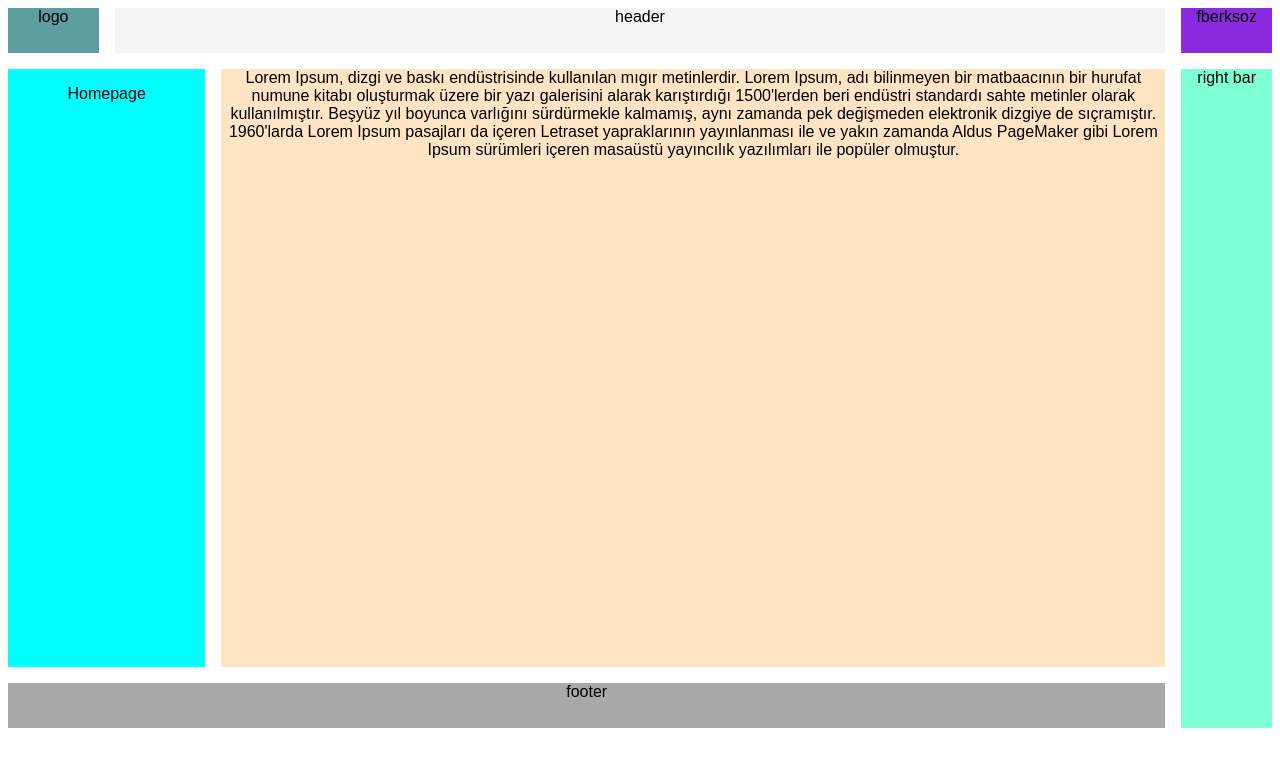
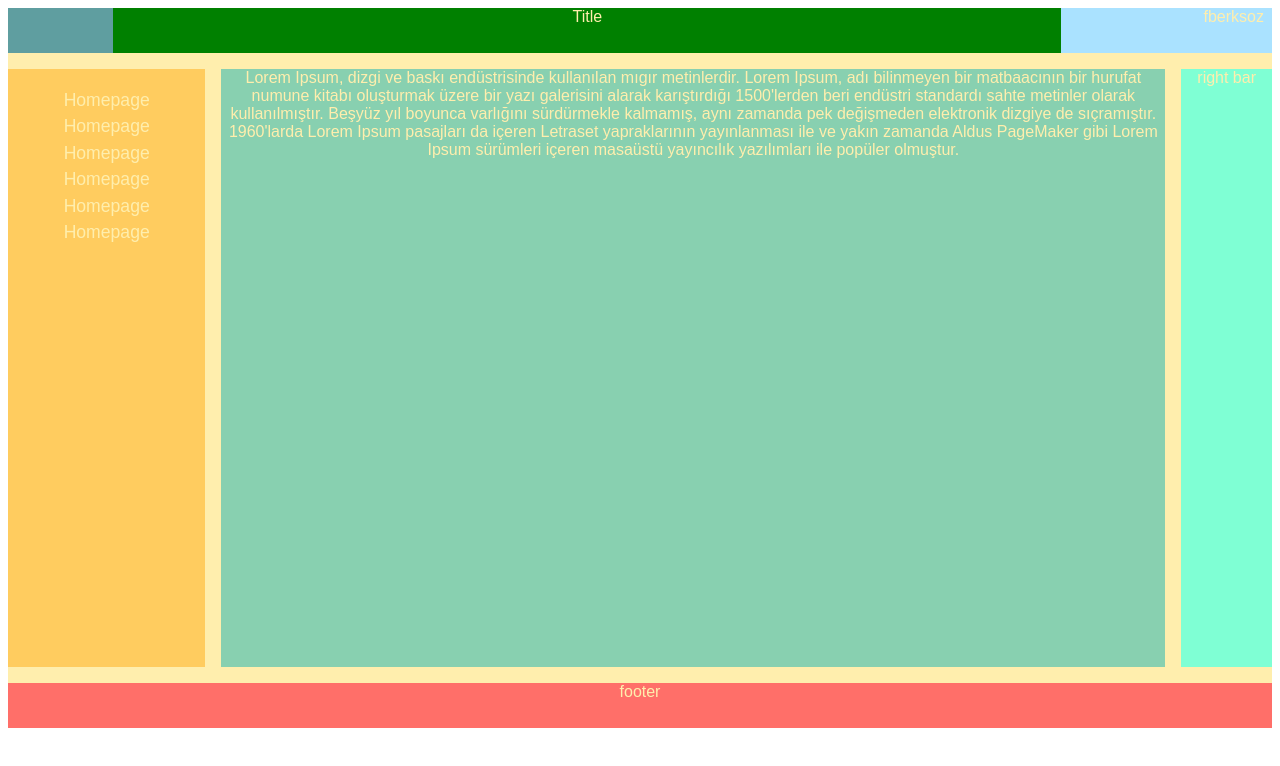
Before and after one commit to deveyloper/cssplayground, a website: page index.html in a window 1280 px wide. Drawn offline with Linux system fonts and the light colour scheme.

Commit message:
package.json

```diff
--- a/index.html
+++ b/index.html
@@ -8,15 +8,22 @@
 
   <body>
     <div class="container">
-      <div class="grid-item logo">logo</div>
-      <div class="grid-item header">header</div>
-      <div class="grid-item user">
-        fberksoz
+      <div class="grid-item header">
+        <div class="grid-item logo"></div>
+        <div class="title">Title</div>
+        <div class="grid-item user">
+          fberksoz
+        </div>
       </div>
       <div class="grid-item left-menu">
-          <ul>
-              <li>Homepage</li>
-          </ul>
+        <ul>
+          <li>Homepage</li>
+          <li>Homepage</li>
+          <li>Homepage</li>
+          <li>Homepage</li>
+          <li>Homepage</li>
+          <li>Homepage</li>
+        </ul>
       </div>
       <div class="grid-item content">
         Lorem Ipsum, dizgi ve baskı endüstrisinde kullanılan mıgır metinlerdir.
--- a/style.css
+++ b/style.css
@@ -9,63 +9,75 @@ div.container {
   grid-gap: 1em;
   margin-bottom: 10px;
   height: 90vh;
+  justify-content: center;
+  color: #ffeead;
+  font: 2em;
+  background-color: #ffeead;
 }
 
 div.container > div {
   text-align: center;
+  overflow: hidden;
 }
-div.container > div:nth-child(odd) {
+
+.header {
+  background-color: darkgoldenrod;
+  grid-column: 1/-1;
+  grid-row: 1/ 2;
+  display: grid;
+  grid-template-columns: repeat(12, 1fr);
+  grid-template-rows: 1fr;
 }
 
 .logo {
   background-color: cadetblue;
   grid-column: 1/2;
-    grid-row: 1/2;
 }
 
-.header {
-    background-color: whitesmoke;
-    grid-column: 2/12;
-    grid-row: 1/2;
+.title {
+  grid-column: 2/11;
+  background-color: green;
 }
 
 .user {
-    background-color: blueviolet;;
-    grid-column: 12/13;
-    grid-row: 1/2;
+  text-align: right;
+  padding-right: 0.5em;
+  background-color: #aae2ff;
+  grid-column: 11/13;
 }
 
 .left-menu {
-    background-color: aqua;
+  background-color: #ffcc5f;
   grid-column: 1/3;
   grid-row: 2/12;
 }
 
 .left-menu > ul {
   padding-inline-start: 0;
+  line-height: 1.5em;
+  font-size: 1.1em;
 }
 
-.left-menu >    ul > li {
+.left-menu > ul > li {
   list-style-type: none;
 }
 
-
 .content {
-    background-color: bisque;
+  background-color: #88d0b0;
   grid-column: 3/12;
   grid-row: 2/12;
 }
 
 .footer {
-    background-color: darkgray;
-    grid-column: 1/12;
+  background-color: #ff6f69;
+  grid-column: 1/13;
   grid-row: 12/13;
 }
 
-.right-bar{
+.right-bar {
   background-color: aquamarine;
   grid-column: 12/13;
-    grid-row: 2/13;
+  grid-row: 2/12;
 }
 
 @media (max-width: 768px) {
```
Also changed, not shown: package.json (added, +19 -0 lines). Lines whose indentation alone changed are shown as unchanged.
